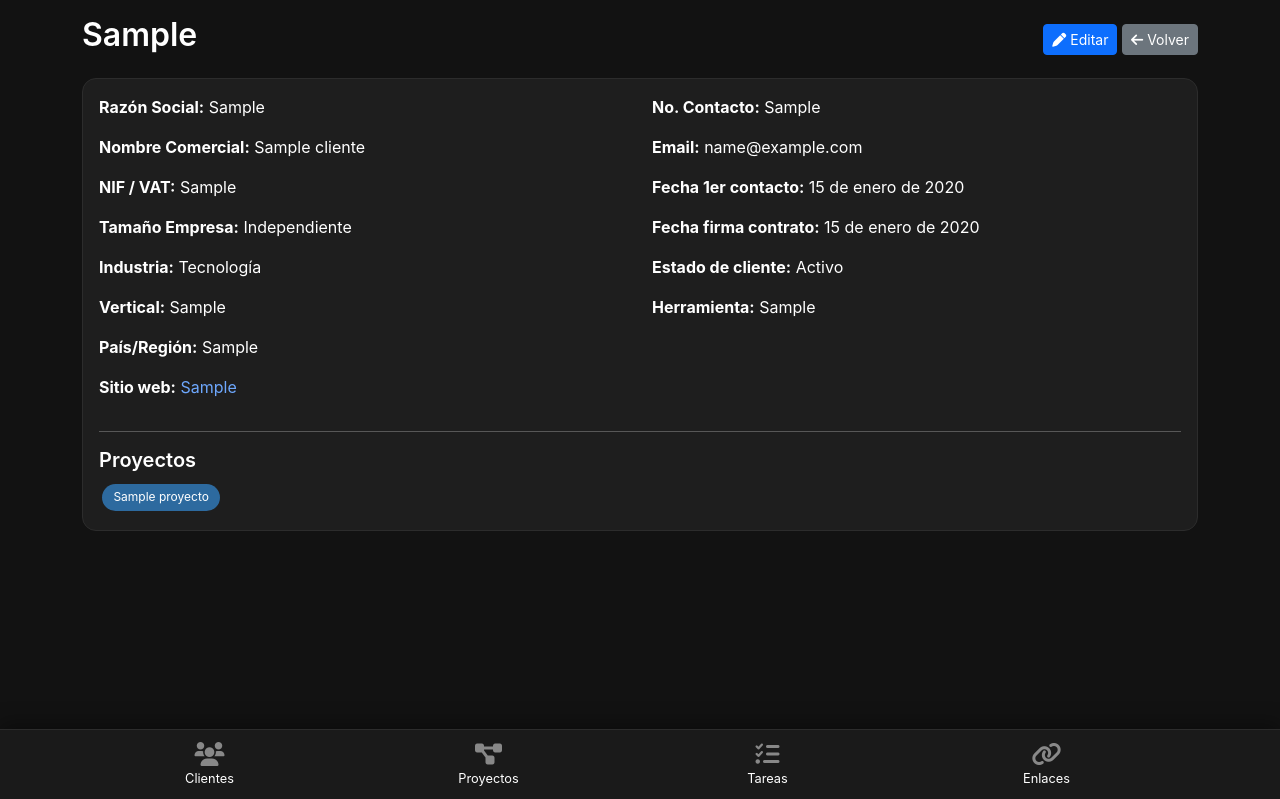
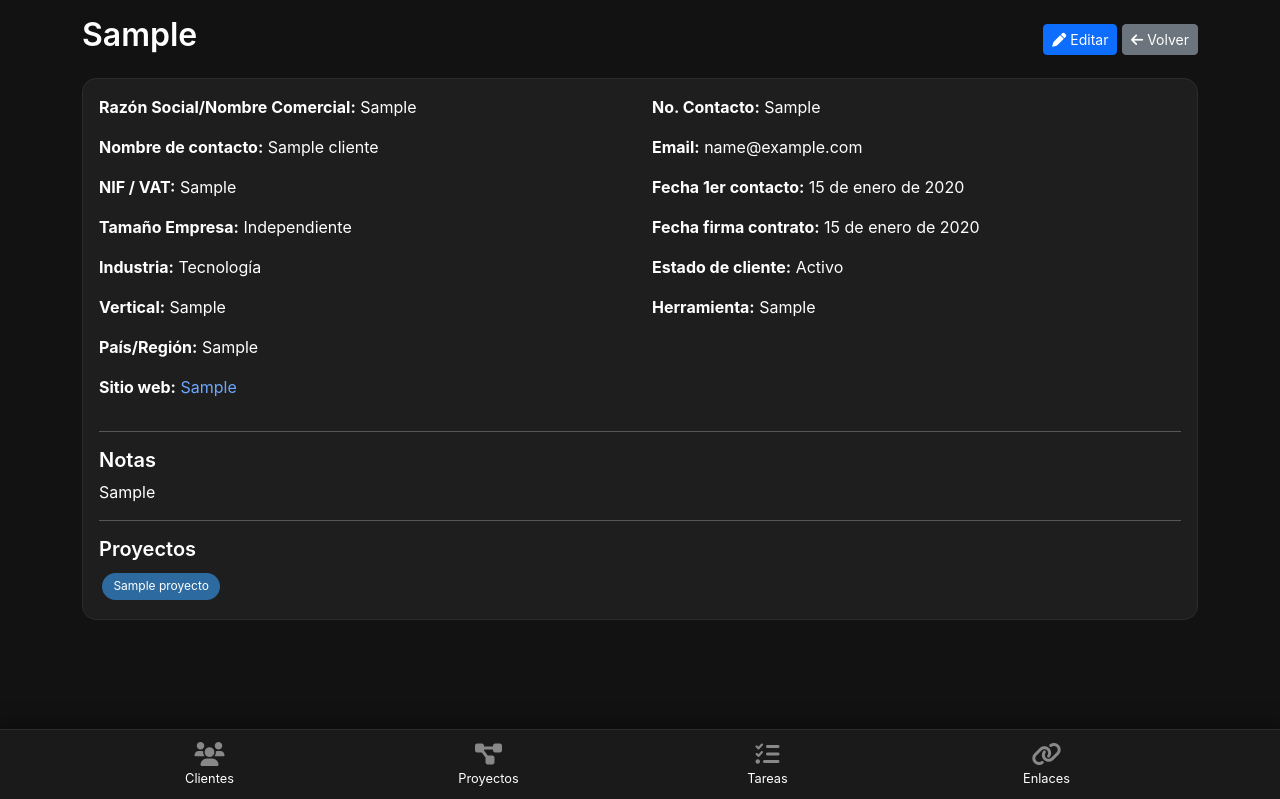
Before and after one commit to camilomurielph/crm, a Django app: page /clientes/1/ in a window 1280 px wide. Shown: the top 799 px of the page. Run offline with Django 4.2, Linux system fonts and the light colour scheme; a user stored in the database is signed in; tables that the repository leaves empty hold one stand-in row (values such as "Sample post"); some libraries are stand-ins or nearby versions.

Commit message:
Update detalle.html

```diff
--- a/core/templates/clientes/detalle.html
+++ b/core/templates/clientes/detalle.html
@@ -16,8 +16,8 @@
     <div class="card-body">
         <div class="row">
             <div class="col-md-6">
-                <p><strong>Razón Social:</strong> {{ cliente.razon_social|default:"-" }}</p>
-                <p><strong>Nombre Comercial:</strong> {{ cliente.nombre_comercial|default:"-" }}</p>
+                <p><strong>Razón Social/Nombre Comercial:</strong> {{ cliente.razon_social|default:"-" }}</p>
+                <p><strong>Nombre de contacto:</strong> {{ cliente.nombre_comercial|default:"-" }}</p>
                 <p><strong>NIF / VAT:</strong> {{ cliente.nif|default:"-" }}</p>
                 <p><strong>Tamaño Empresa:</strong> {{ cliente.get_tamano_empresa_display|default:"-" }}</p>
                 <p><strong>Industria:</strong> {{ cliente.get_industria_display|default:"-" }}</p>
@@ -38,6 +38,13 @@
                 <p><strong>Herramienta:</strong> {{ cliente.herramienta|default:"-" }}</p>
             </div>
         </div>
+
+        {% if cliente.notas %}
+            <hr>
+            <h5>Notas</h5>
+            <div class="notas-box">{{ cliente.notas|linebreaks }}</div>
+        {% endif %}
+
         <hr>
         <h5>Proyectos</h5>
         <div>
```
